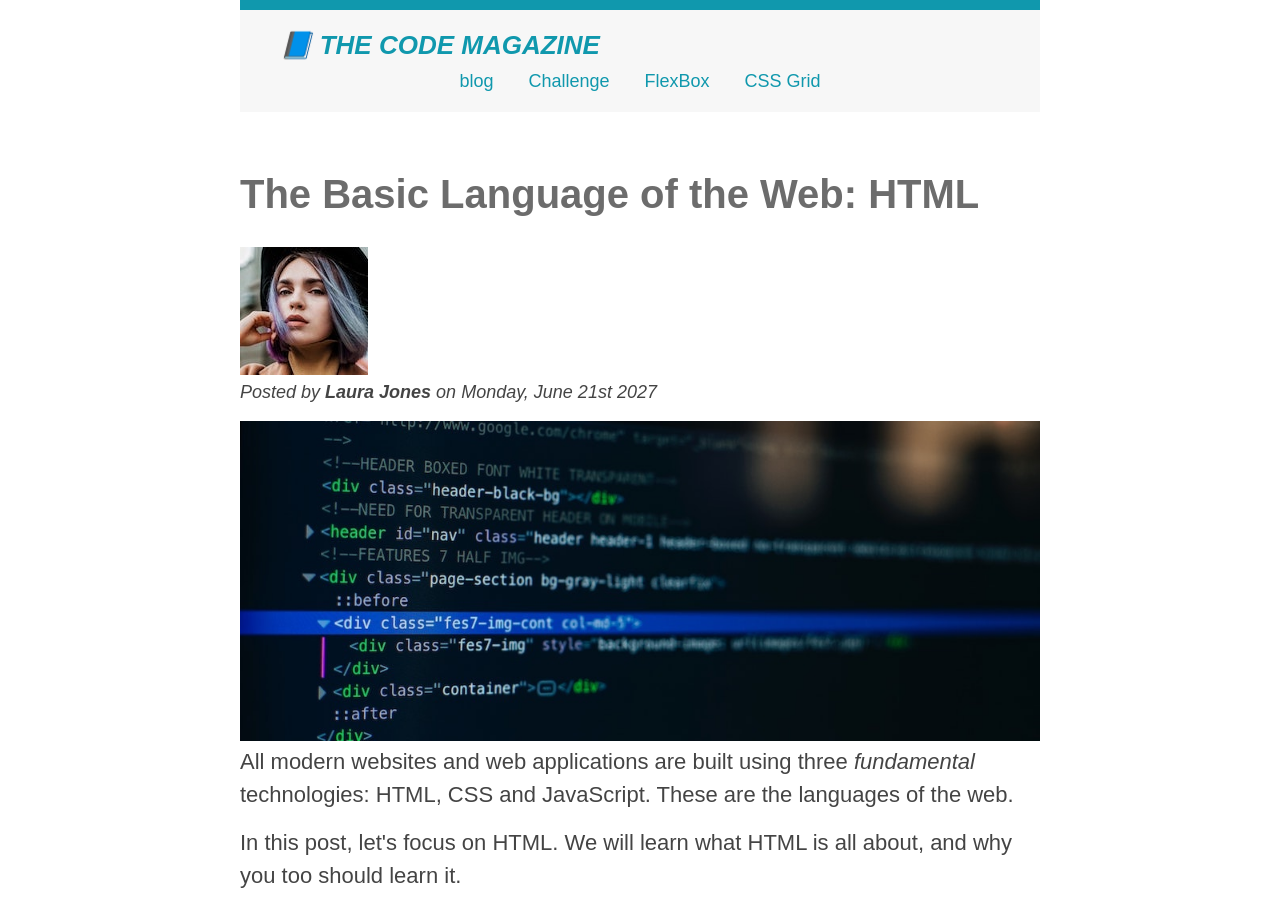
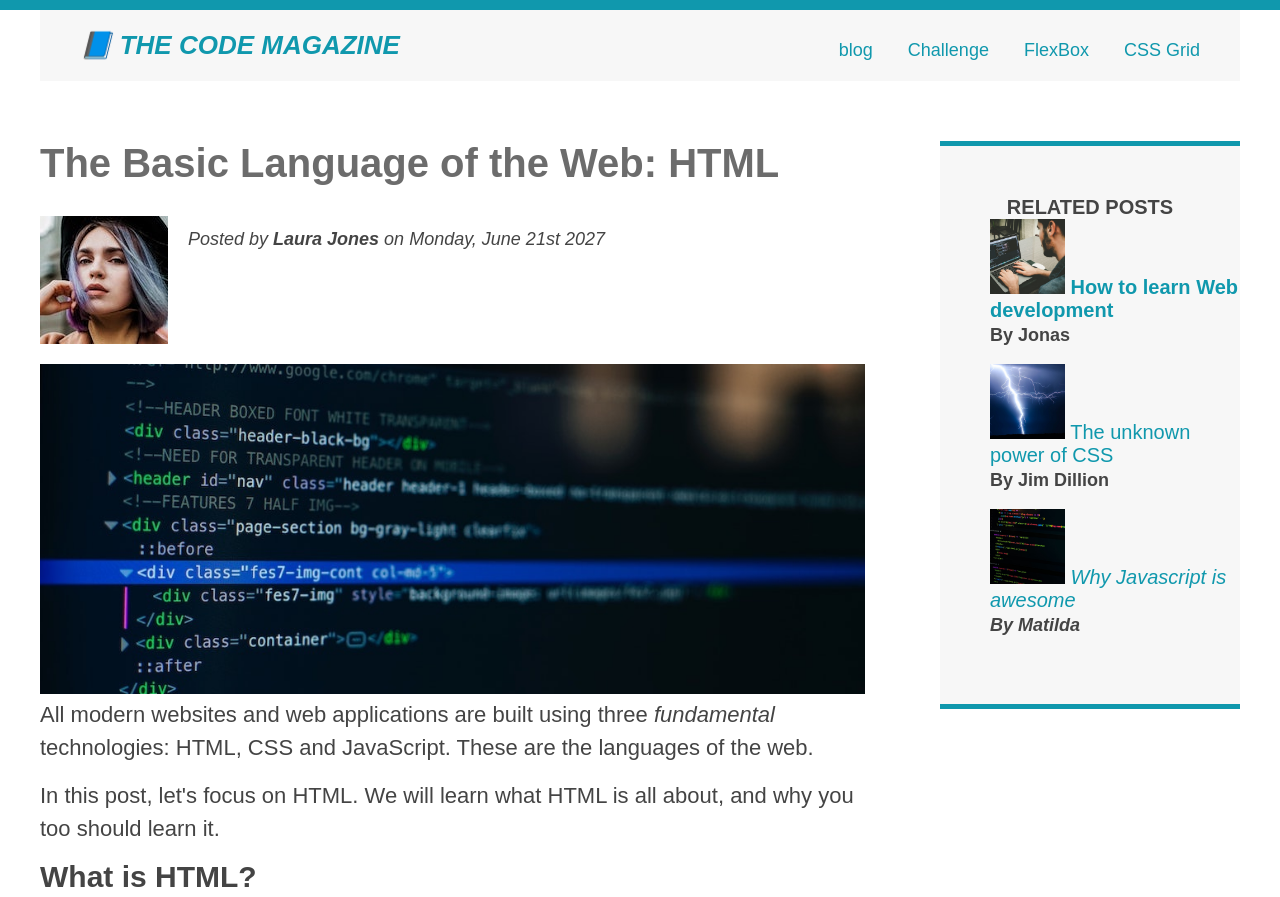
Before and after one commit to Shenoda7/HTMLTask, a website: page index.html in a window 1280 px wide. Shown: the top 897 px of the page. Drawn offline with Linux system fonts and the light colour scheme.

Commit message:
using float layout

```diff
--- a/index.html
+++ b/index.html
@@ -14,7 +14,7 @@
 
   <body>
     <div class="wrapper">
-      <header class="main-header">
+      <header class="main-header clearfix">
         <h1>📘 The Code Magazine</h1>
         <nav>
           <!--        <strong>This is the navigation</strong>-->
@@ -24,7 +24,6 @@
           <a href="#">CSS Grid</a>
         </nav>
       </header>
-
       <article>
         <header class="post-header">
           <h2>The Basic Language of the Web: HTML</h2>
@@ -33,8 +32,9 @@
             alt="Laura Jones Picture"
             height="128"
             width="128"
+            class="author-img"
           />
-          <p id="author">
+          <p id="author" class="author">
             Posted by <strong>Laura Jones</strong> on Monday, June 21st 2027
           </p>
           <img
--- a/style.css
+++ b/style.css
@@ -3,12 +3,12 @@
   margin: 0;
 }
 .wrapper {
-  border-top: 10px solid #1098ad;
-
-  width: 800px;
+  width: 1200px;
   margin: 0 auto;
 }
 body {
+  border-top: 10px solid #1098ad;
+
   color: #444;
   font-family: sans-serif;
   position: relative;
@@ -183,3 +183,40 @@
   bottom: 50px;
   right: 50px;
 }
+
+.author-img {
+  float: left;
+  margin-bottom: 20px;
+}
+
+.author {
+  float: left;
+  margin-top: 10px;
+  margin-left: 20px;
+}
+
+h1 {
+  float: left;
+}
+nav {
+  float: right;
+}
+
+.clearfix::after {
+  clear: both;
+  content: "";
+  display: block;
+}
+
+article {
+  width: 825px;
+  float: left;
+}
+aside {
+  width: 300px;
+  float: right;
+}
+
+footer {
+  clear: both;
+}
```
